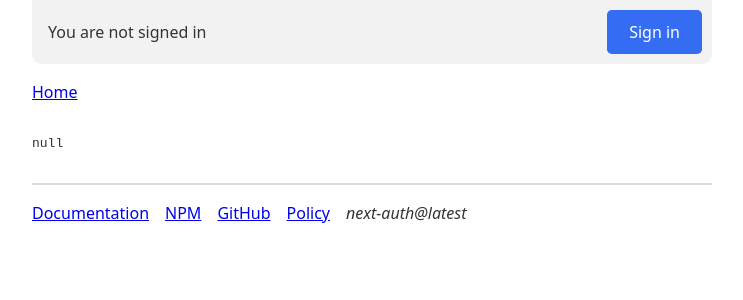
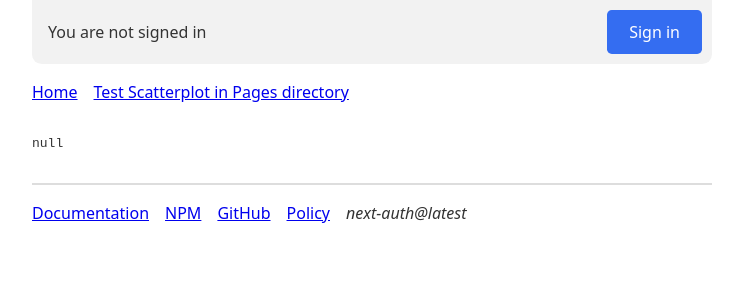
Before and after one commit to TheRobBrennan/explore-data-visualization-with-nextjs, a Next.js app: page /me in a window 1280 px wide. Shown: the top 300 px of the page, without its empty margins (268-1011 px from the left). Built offline with nearby package versions, Linux system fonts and the light colour scheme; no server answers.

Commit message:
Add a link to the header to test the ExampleScatterPlot hosted in the pages directory versus the one that is being served from the app directory

```diff
--- a/components/Header/header.tsx
+++ b/components/Header/header.tsx
@@ -68,6 +68,9 @@ export default function Header() {
           <li className={styles.navItem}>
             <Link href="/">Home</Link>
           </li>
+          <li className={styles.navItem}>
+            <Link href="/test-scatterplot">Test Scatterplot in Pages directory</Link>
+          </li>
           {/* <li className={styles.navItem}>
             <Link href="/client">Client</Link>
           </li>
```
